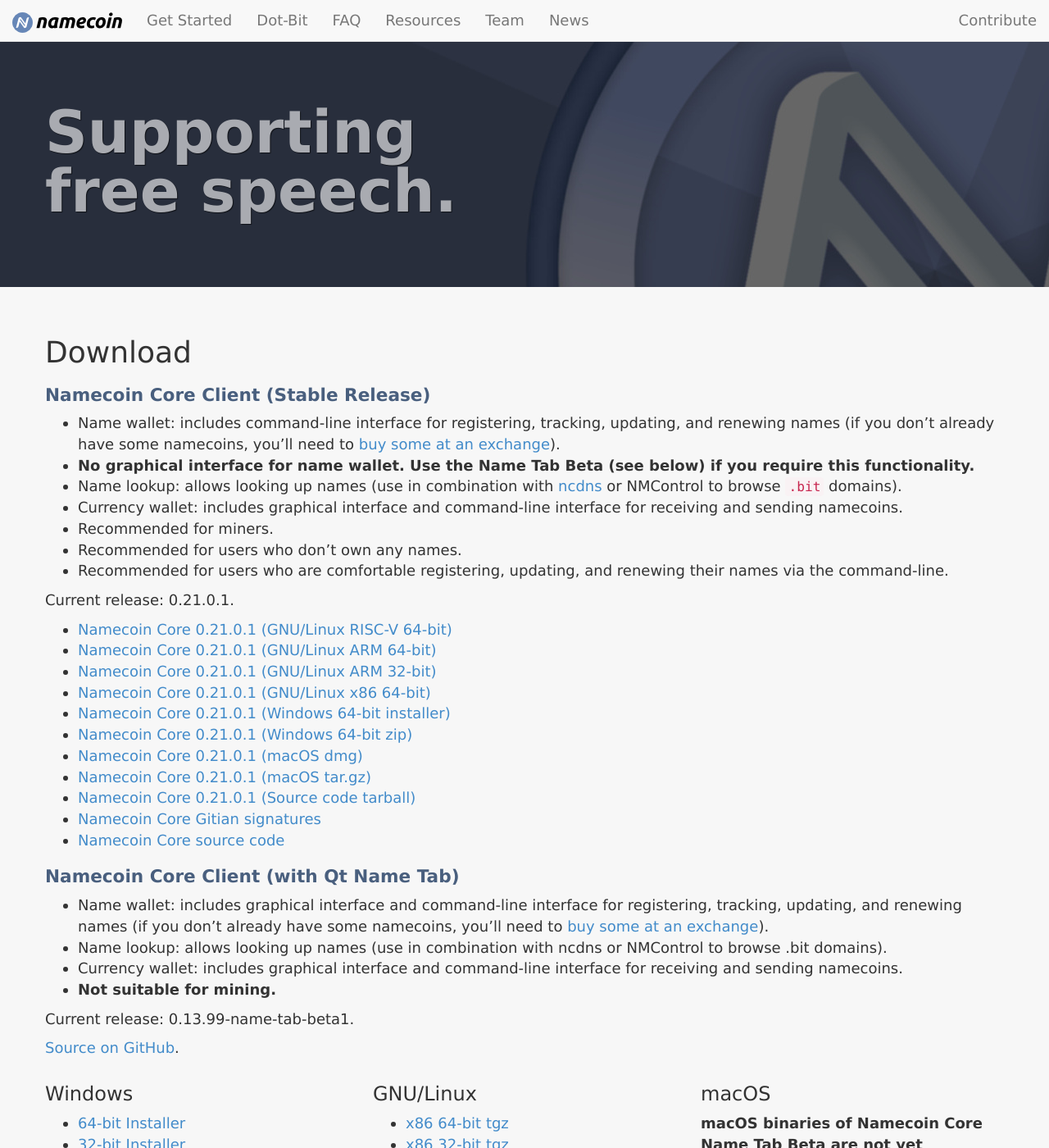
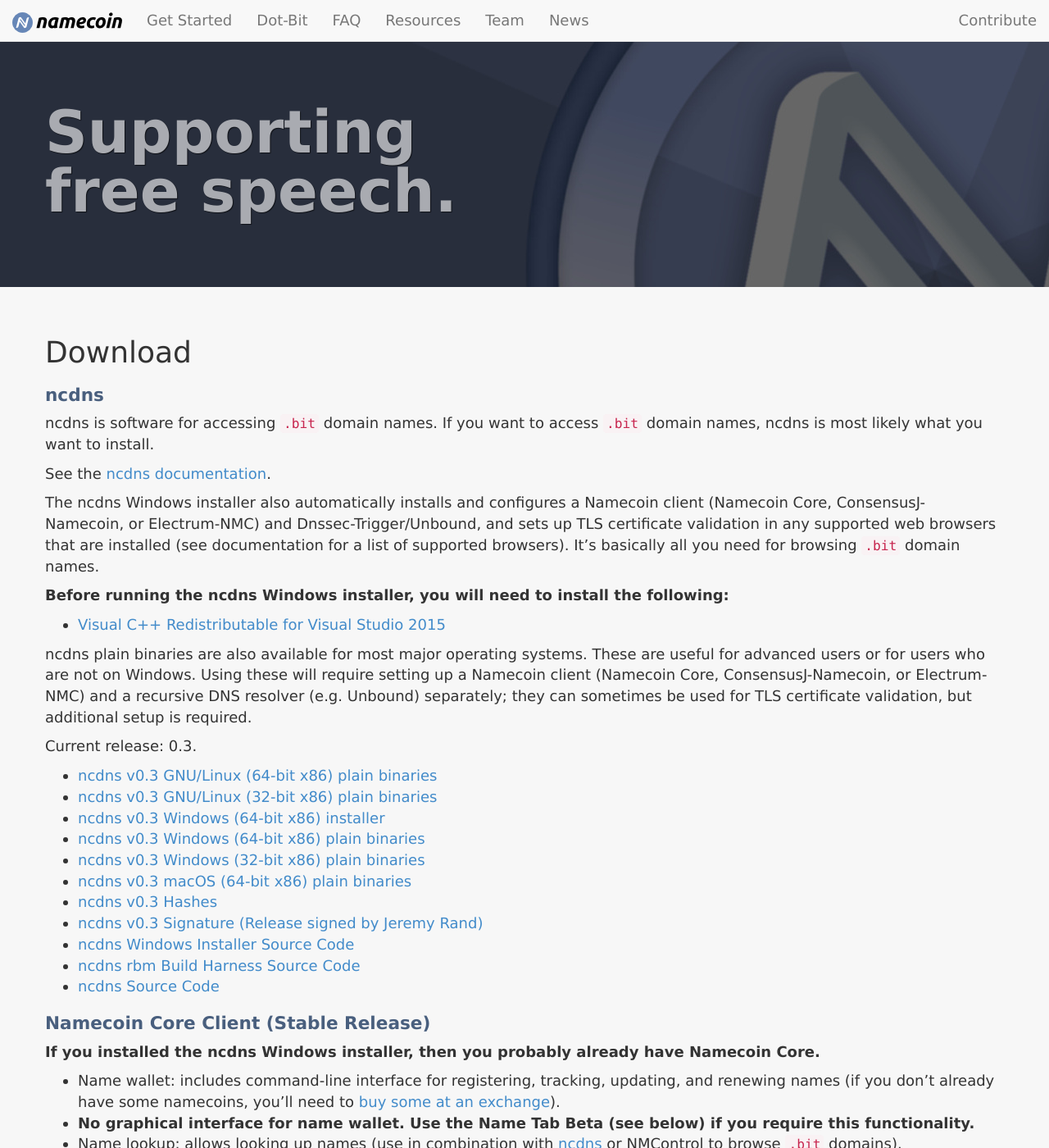
Before and after one commit to JeremyRand/namecoin.org, a Jekyll site: the page built from download/index.md, in a window 1280 px wide and 1400 px high. Shown: the whole window at 82% size. Built offline with Jekyll 4.4.1, drawn with Linux system fonts in a browser that asks for light colours; some of the changed text lies outside the part shown.

Commit message:
Move ncdns to main Downloads page

```diff
--- a/download/index.md
+++ b/download/index.md
@@ -5,7 +5,37 @@ title: Download
 
 {::options parse_block_html="true" /}
 
+## ncdns
+
+ncdns is software for accessing `.bit` domain names.  If you want to access `.bit` domain names, ncdns is most likely what you want to install.
+
+See the [ncdns documentation]({{ "/docs/ncdns" | relative_url }}).
+
+The ncdns Windows installer also automatically installs and configures a Namecoin client (Namecoin Core, ConsensusJ-Namecoin, or Electrum-NMC) and Dnssec-Trigger/Unbound, and sets up TLS certificate validation in any supported web browsers that are installed (see documentation for a list of supported browsers).  It's basically all you need for browsing `.bit` domain names.
+
+**Before running the ncdns Windows installer, you will need to install the following:**
+
+* [Visual C++ Redistributable for Visual Studio 2015](https://www.microsoft.com/en-us/download/details.aspx?id=53587)
+
+ncdns plain binaries are also available for most major operating systems.  These are useful for advanced users or for users who are not on Windows.  Using these will require setting up a Namecoin client (Namecoin Core, ConsensusJ-Namecoin, or Electrum-NMC) and a recursive DNS resolver (e.g. Unbound) separately; they can sometimes be used for TLS certificate validation, but additional setup is required.
+
+Current release: 0.3.
+
+* [ncdns v0.3 GNU/Linux (64-bit x86) plain binaries]({{ site.files_url }}/files/ncdns/ncdns-0.3/ncdns-0.3-linux-x86_64-e41ca2.tar.xz)
+* [ncdns v0.3 GNU/Linux (32-bit x86) plain binaries]({{ site.files_url }}/files/ncdns/ncdns-0.3/ncdns-0.3-linux-i686-990513.tar.xz)
+* [ncdns v0.3 Windows (64-bit x86) installer]({{ site.files_url }}/files/ncdns/ncdns-0.3/ncdns-0.3-x86_64-install-a1e8b8.exe)
+* [ncdns v0.3 Windows (64-bit x86) plain binaries]({{ site.files_url }}/files/ncdns/ncdns-0.3/ncdns-0.3-windows-x86_64-ac643c.tar.xz)
+* [ncdns v0.3 Windows (32-bit x86) plain binaries]({{ site.files_url }}/files/ncdns/ncdns-0.3/ncdns-0.3-windows-i686-e076b4.tar.xz)
+* [ncdns v0.3 macOS (64-bit x86) plain binaries]({{ site.files_url }}/files/ncdns/ncdns-0.3/ncdns-0.3-osx-x86_64-b17766.tar.xz)
+* [ncdns v0.3 Hashes]({{ site.files_url }}/files/ncdns/ncdns-0.3/sha256sums-unsigned-build.txt)
+* [ncdns v0.3 Signature (Release signed by Jeremy Rand)]({{ site.files_url }}/files/ncdns/ncdns-0.3/sha256sums-unsigned-build.txt.asc)
+* [ncdns Windows Installer Source Code](https://github.com/namecoin/ncdns-nsis)
+* [ncdns rbm Build Harness Source Code](https://github.com/namecoin/ncdns-repro)
+* [ncdns Source Code](https://github.com/namecoin/ncdns)
+
 ## Namecoin Core Client (Stable Release)
+
+**If you installed the ncdns Windows installer, then you probably already have Namecoin Core.**
 
 * Name wallet: includes command-line interface for registering, tracking, updating, and renewing names (if you don't already have some namecoins, you'll need to [buy some at an exchange]({{ "/exchanges/" | relative_url }})).
 * **No graphical interface for name wallet.  Use the Name Tab Beta (see below) if you require this functionality.**
@@ -123,6 +153,12 @@ Download [v0.3.80 Namecoin-Qt]({{ site.files_url }}/files/namecoin-core/namecoin
 
 NMControl connects your browser/application to the client. It allows you, for example, to browse .bit domains. [Source and installation instructions on Github](https://github.com/namecoin/nmcontrol).
 
+**Generally, we recommend ncdns instead of NMControl.**  Usage of NMControl may be warranted in the following circumstances:
+
+* You rely on reproducible builds of the non-installer binaries.  (Python source code is inherently reproducible; ncdns is not yet reproducible.)
+* You rely on the non-default Private Mode of NMControl.  (Private Mode prevents external DNS traffic from `.bit` lookups; ncdns can trigger such lookups from Unbound.)
+* You rely on encrypted DNS (e.g. DoH) for non-`.bit` lookups, **and** you rely on the Windows installer (NMControl's installer won't affect non-`.bit` DNS lookups, while ncdns installs DNSSEC-Trigger, which will interfere with DoH.)
+
 <div class="row">
 
 <div class="col-sm-4">
```
Also changed, not shown: _posts/2022-05-20-ncdns-v0.3-released.md (+1 -1 lines), docs/ncdns/index.md (+1 -1 lines), download/betas/index.md (+0 -8 lines).
